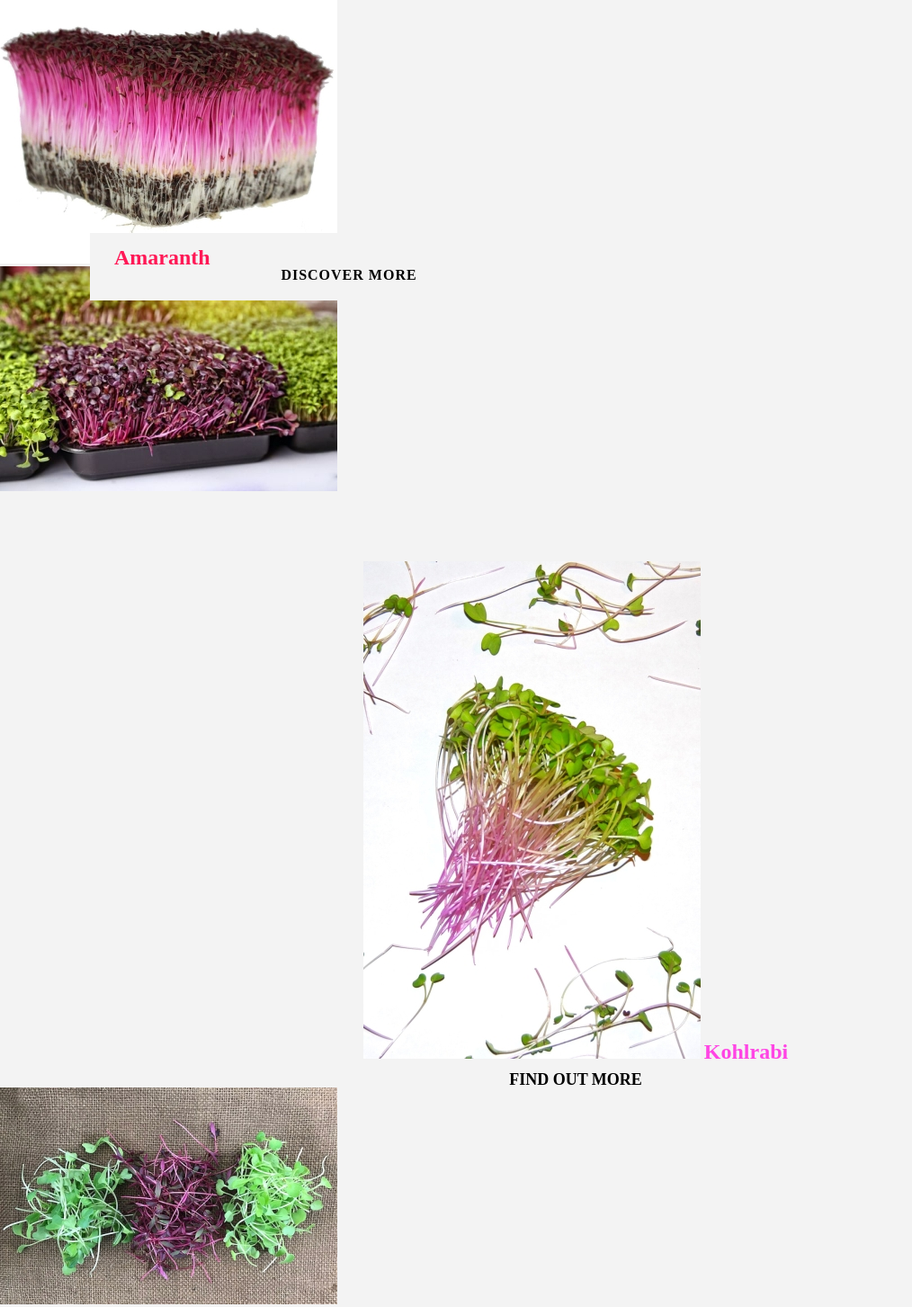
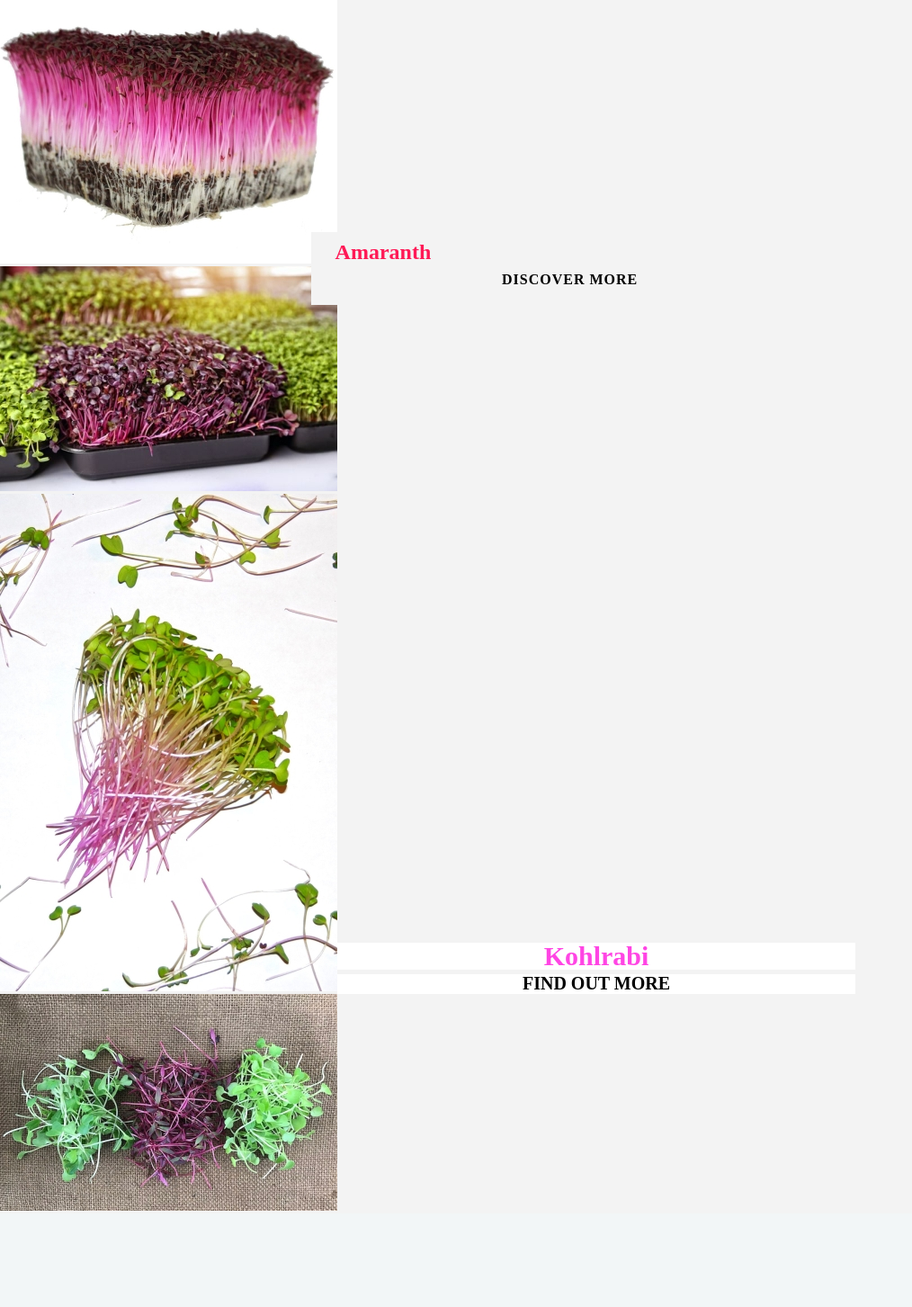
Before and after one commit to mantisOk/mantisOk, a PHP site: page /index.html in a window 1280 px wide. Shown: the part 402-1855 px from the top of the page at 90% size, without its empty margins (0-1014 px from the left). After the commit the page ends 1748 px from the top, so only its background shows below. Run offline with PHP 8.4, Linux system fonts and the light colour scheme.

Commit message:
fixed boxes,relative for most resolutions now

```diff
--- a/index.html
+++ b/index.html
@@ -52,11 +52,11 @@
     </section>
 </div>
 <!--section4!-->
-<div class="sec4box">
+<article class="sec4box">
 <a href="construction.html"><img src="images/Kohlrabimobile.jpg"</a>
-  <p1 class="sec4-text">Kohlrabi</p1>
-  <a href="construction.html"><p class="sec4-dis">FIND OUT MORE</p></a>
-</div>
+  <p class="kohlrabi-text">Kohlrabi </p>
+  <a href="construction.html"><p class="findout">FIND OUT MORE</p> </a>
+</article>
 <!--section5!-->
 <article class="sec5-box">
   <a href="mg-manual.html"><img src="images/mix-mob.jpg" alt="growing-microgreens" </a>
--- a/style.css
+++ b/style.css
@@ -246,16 +246,18 @@ section .sec1-dis {
 }
 
 .sec3-divbox {
-position: relative;
-bottom: 290px;
-left:100px;
+  display: block;
+  position: absolute;
+  right: 28%;
+  top:660px;
 width: 45%;
 background-color: #f3f3f3;
-padding-top: 15px;
+padding-top: 10px;
 transition: 0.8s;
 }
 .sec3-text {
-  padding-top:10px;
+  display: block;
+  margin-bottom: 25px;
 margin-left: 27px;
 font-family: comic;
 font-size: 24px;
@@ -277,14 +279,38 @@ font-size:16px;
 }
 /*Section 4 Kohlrabi*/
 
-.sec4box {
-  width: 100%;
+
+.sec4box p {
+position: absolute;
+display: inline-block;
+top: 1450px;
 text-align: center;
-b ackground-color:blue;
+width: 45%;
+font-family: comic;
+font-weight: 900;
+background-color: white;
+}
+.kohlrabi-text {
+  color:#FF45E4;
+  font-size: 30px;
+  b ackground-color: blue;
+}
+.findout {
+  display: inline-block;
+  display: block;
+  color:black;
+  height: 50px;
+  font-size: 20px;
+  color: black;
+  margin-top: 35px;
+  height: 22px;
+  b ackground-color: red;
+
 }
 
-.sec4-text {
-  display: relative;
+/*.sec4-text {
+  display: block;
+  background-color: blue;
   font-family: comic;
   font-size: 24px;
   color:#FF45E4;
@@ -292,8 +318,7 @@ b ackground-color:blue;
 }
 
 .sec4-dis {
-  padding-top:10px;
-  b ackground-color: red;
+  background-color: red;
   text-align: center;
   color:black;
 font-weight:900;
@@ -306,3 +331,5 @@ color:#black;
 .sec5-box {
 
 }
+
+.sec4-banner {
```
